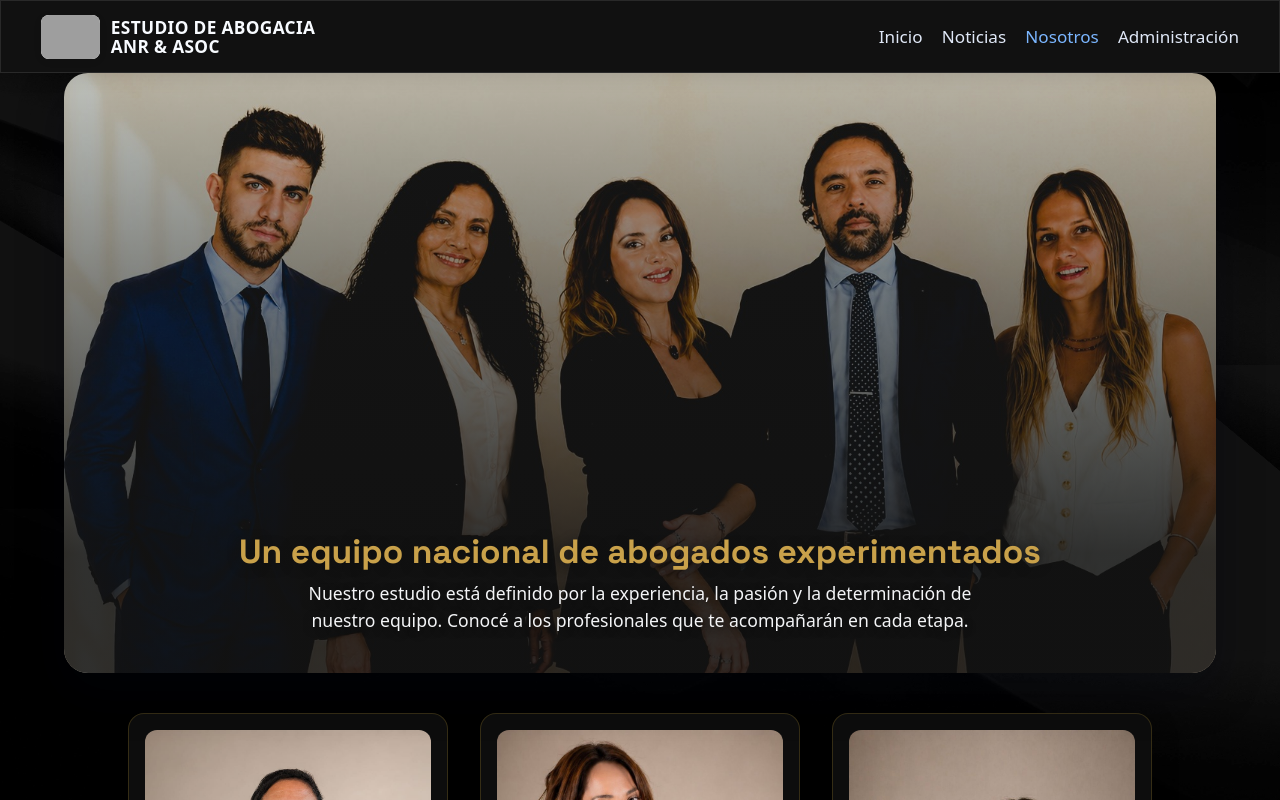
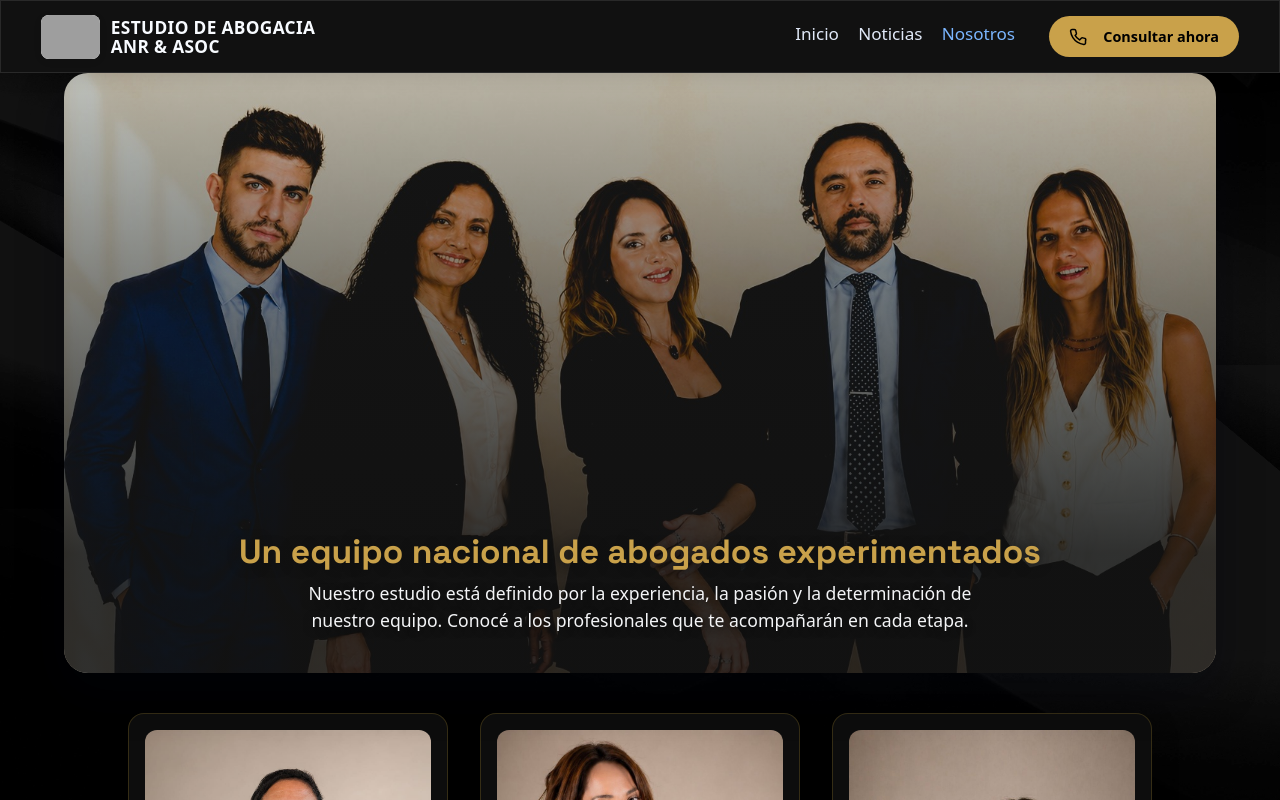
Before and after one commit to ruadesbackup/nicoruades, a React app in the folder frontend/: page /nosotros in a window 1280 px wide. Shown: the top 800 px of the page. Built offline with nearby package versions, Linux system fonts and the light colour scheme; no server answers; grey boxes are pictures that could not be loaded; the HTML template or start-up script is replaced by a standard one.

Commit message:
nosotros mejoradosss

```diff
--- a/frontend/src/App.css
+++ b/frontend/src/App.css
@@ -164,6 +164,36 @@ body {
   margin: 0 auto;
   padding-left: 2.5rem;
   padding-right: 2.5rem;
+}
+
+.nav-whatsapp-btn {
+  background-color: #C9A14A; /* El dorado de tu logo */
+  color: #000 !important;    /* Texto negro para contraste */
+  padding: 10px 20px;
+  border-radius: 50px;       /* Formato cápsula */
+  font-weight: 700;
+  text-decoration: none;
+  display: flex;
+  align-items: center;
+  gap: 8px;
+  transition: all 0.3s ease;
+  margin-left: 15px;         /* Separación de los otros links */
+  font-size: 0.9rem;
+}
+
+.nav-whatsapp-btn:hover {
+  background-color: #d4af37;
+  transform: scale(1.05);
+  box-shadow: 0 4px 15px rgba(201, 161, 74, 0.4);
+}
+
+/* Ajuste para mobile */
+@media (max-width: 768px) {
+  .nav-whatsapp-btn {
+    margin: 15px 0;
+    width: fit-content;
+    align-self: center; /* Lo centra en el menú hamburguesa */
+  }
 }
 
 
--- a/frontend/src/features/about/pages/AboutPage.jsx
+++ b/frontend/src/features/about/pages/AboutPage.jsx
@@ -87,7 +87,7 @@ function AboutPage() {
   }
 
 return (
-    <main className="about-page">
+    <main  className="about-page">
       <SeoHead
         title="Nosotros | Estudio Juridico Nicolas Ruades"
         description="Conoce al equipo de abogados del Estudio Juridico Nicolas Ruades y su enfoque profesional en defensa penal y asesoramiento legal."
--- a/frontend/src/features/home/pages/HomePage.jsx
+++ b/frontend/src/features/home/pages/HomePage.jsx
@@ -5,6 +5,7 @@ import googleLogo from '../../../assets/google.webp'
 import tribunalesBg from '../../../assets/Tribunales.jpeg'
 import './HomePage.css'
 import nicolasRuadesImg from '../../../assets/perfil/NicolasRuadesHome1.jpg'
+import { Link } from 'react-router-dom';
 
 function ratingStars(value) {
   const safe = Math.max(1, Math.min(5, Number(value) || 0))
@@ -280,7 +281,7 @@ function HomePage() {
 </section>
 
       {/* --- SECCIÓN SERVICIOS (SCROLL HORIZONTAL) --- */}
-<section className="services-slider-section">
+<section id="servicios" className="services-slider-section">
   <div className="services-slider-container">
 
     {/* Reutilizamos la idea de tu 'hero-content' para el título fijo */}
@@ -311,7 +312,15 @@ function HomePage() {
     <div key={servicio.id} className="service-card">
       <h3>{servicio.titulo}</h3>
       <p>{servicio.desc}</p>
-          <button className="service-btn">Saber más →</button>
+
+      {/* Usamos Link para navegación interna y onClick para asegurar el scroll al inicio */}
+      <Link
+        to="/nosotros"
+        className="service-btn"
+        onClick={() => window.scrollTo(0, 0)}
+      >
+        Saber más →
+      </Link>
     </div>
   ))}
 </div>
--- a/frontend/src/layouts/PublicLayout.jsx
+++ b/frontend/src/layouts/PublicLayout.jsx
@@ -68,9 +68,28 @@ function PublicLayout({ children }) {
             <NavLink to="/nosotros" className="public-nav-link" onClick={() => setMenuOpen(false)}>
               Nosotros
             </NavLink>
-            <NavLink to="/admin" className="public-nav-link" onClick={() => setMenuOpen(false)}>
-              Administración
-            </NavLink>
+            <a
+              href="https://wa.me/5493516157496"
+              target="_blank"
+              rel="noopener noreferrer"
+              className="nav-whatsapp-btn"
+            >
+              <svg
+                width="18"
+                height="18"
+                viewBox="0 0 24 24"
+                fill="none"
+                stroke="currentColor"
+                strokeWidth="2"
+                strokeLinecap="round"
+                strokeLinejoin="round"
+              >
+                <path d="M22 16.92v3a2 2 0 0 1-2.18 2 19.79 19.79 0 0 1-8.63-3.07 19.5 19.5 0 0 1-6-6 19.79 19.79 0 0 1-3.07-8.67A2 2 0 0 1 4.11 2h3a2 2 0 0 1 2 1.72 12.84 12.84 0 0 0 .7 2.81 2 2 0 0 1-.45 2.11L8.09 9.91a16 16 0 0 0 6 6l2.28-2.27a2 2 0 0 1 2.11-.45 12.84 12.84 0 0 0 2.81.7A2 2 0 0 1 22 16.92z"></path>
+              </svg>
+              <i className="fab fa-whatsapp"></i> {/* Si usas FontAwesome */}
+              Consultar ahora
+            </a>
+
           </nav>
         </div>
       </header>
@@ -99,6 +118,10 @@ function PublicLayout({ children }) {
             <NavLink to="/nosotros" className="footer-nav-link">
               Nosotros
             </NavLink>
+             <NavLink to="/admin" className="public-nav-link" onClick={() => setMenuOpen(false)}>
+              Admin
+            </NavLink>
+
           </nav>
 
           <div className="footer-contact">
```
Lines whose indentation alone changed are shown as unchanged.
